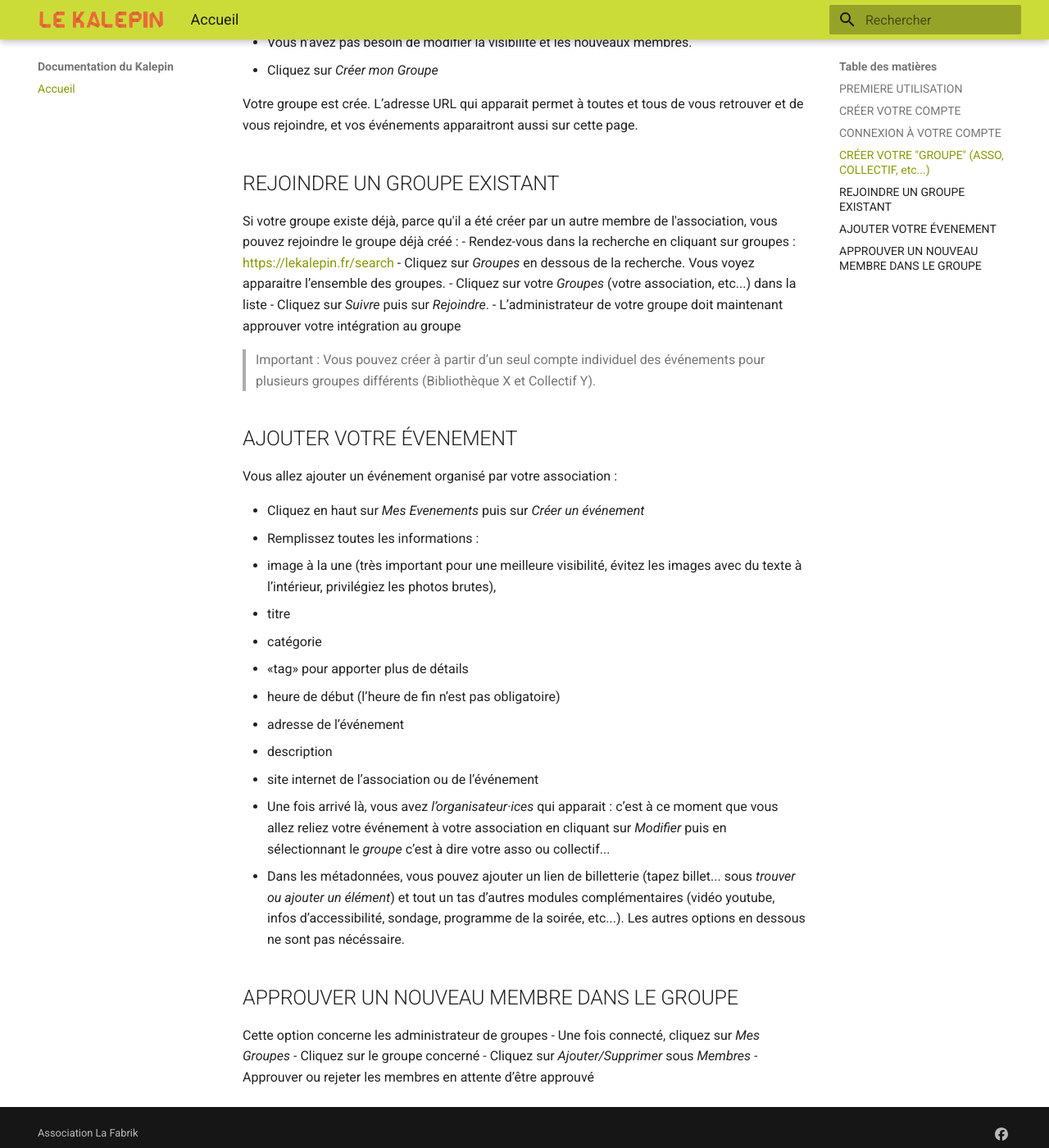
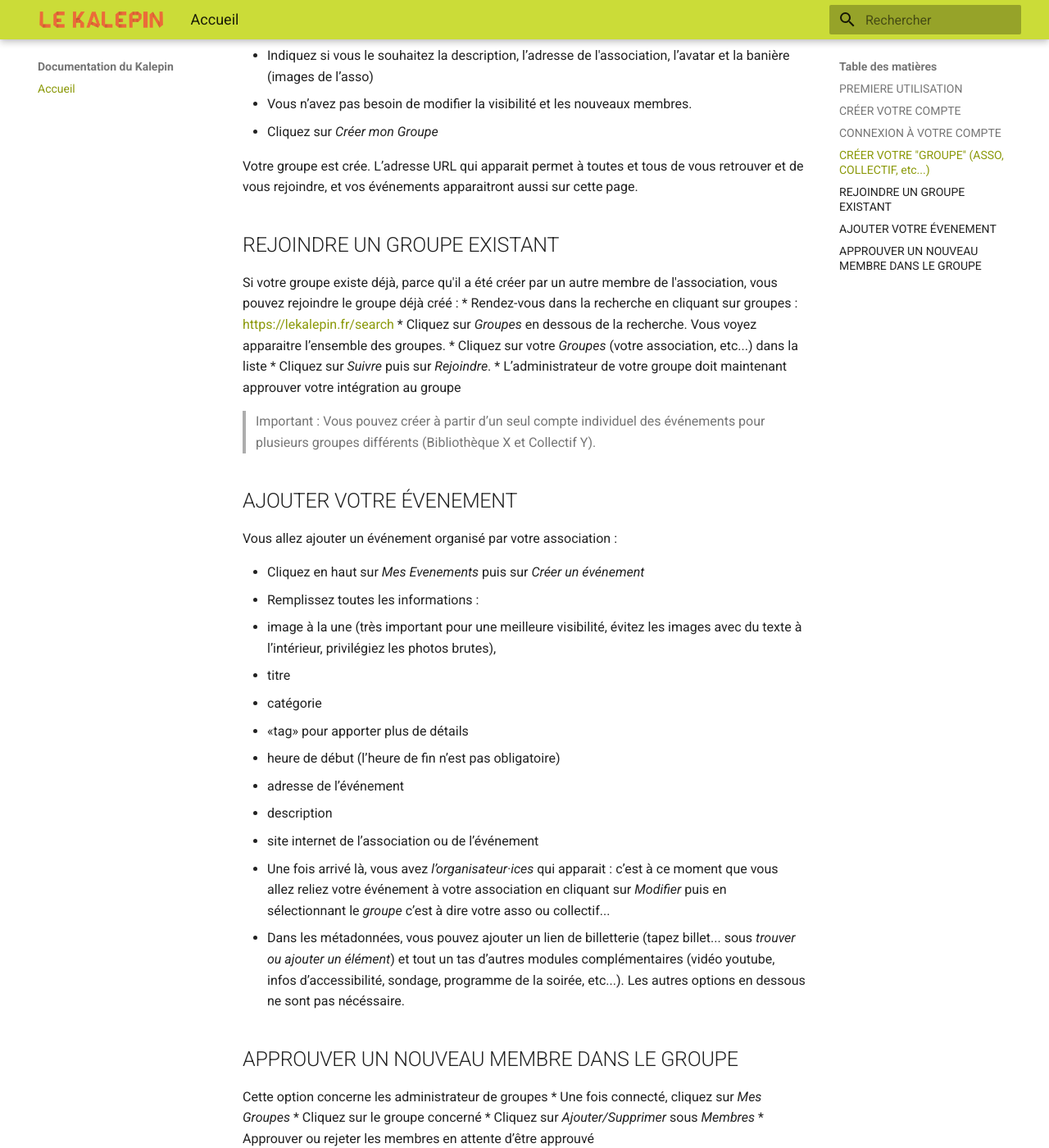
Before and after one commit to cleming/faq-kalepin, an MkDocs documentation site: the page built from docs/index.md, in a window 1280 px wide and 1400 px high, scrolled down 1461 px. Shown: the whole window at 82% size. Built offline with MkDocs 1.6.1 and Material for MkDocs 9.7.7, drawn with Linux system fonts in a browser that asks for light colours; some of the changed text lies outside the part shown.

```diff
--- a/docs/index.md
+++ b/docs/index.md
@@ -7,6 +7,7 @@ Le Kalepin est un projet porté par l'association [La Fabrik](https://lafabrik-m
 ## PREMIERE UTILISATION
 Dans cette nouvelle version du Kalepin, nous distinguons les individus (nommé _utilisateurs_) et les associations, collectivité, collectif (nommé _groupes_)
 Pour cela, chaque utilisateur doit se créer :
+
 * un compte personnel _(même si vous en aviez déjà un sur localev)_
 * un «groupe» attaché à votre compte personnel qui correspond à votre organisation, association, collectivité, auquel pourront être rattacher d’autres comptes personnels. Ainsi, plusieurs bénévoles peuvent créer des événements différents pour la même association (_groupe_)
 
@@ -36,33 +37,33 @@ Votre groupe est crée. L’adresse URL qui apparait permet à toutes et tous de
 
 ## REJOINDRE UN GROUPE EXISTANT
 Si votre groupe existe déjà, parce qu'il a été créer par un autre membre de l'association, vous pouvez rejoindre le groupe déjà créé :
-- Rendez-vous dans la recherche en cliquant sur groupes : [https://lekalepin.fr/search](https://lekalepin.fr/search)
-- Cliquez sur _Groupes_ en dessous de la recherche. Vous voyez apparaitre l’ensemble des groupes.
-- Cliquez sur votre _Groupes_ (votre association, etc...) dans la liste
-- Cliquez sur _Suivre_ puis sur _Rejoindre_.
-- L’administrateur de votre groupe doit maintenant approuver votre intégration au groupe
+* Rendez-vous dans la recherche en cliquant sur groupes : [https://lekalepin.fr/search](https://lekalepin.fr/search)
+* Cliquez sur _Groupes_ en dessous de la recherche. Vous voyez apparaitre l’ensemble des groupes.
+* Cliquez sur votre _Groupes_ (votre association, etc...) dans la liste
+* Cliquez sur _Suivre_ puis sur _Rejoindre_.
+* L’administrateur de votre groupe doit maintenant approuver votre intégration au groupe
 
 > Important : Vous pouvez créer à partir d’un seul compte individuel des événements pour plusieurs groupes différents (Bibliothèque X et Collectif Y).
 
 ## AJOUTER VOTRE ÉVENEMENT
 Vous allez ajouter un événement organisé par votre association :
 
-- Cliquez en haut sur _Mes Evenements_ puis sur _Créer un événement_
-- Remplissez toutes les informations :
- -  image à la une (très important pour une meilleure visibilité, évitez les images avec du texte à l’intérieur, privilégiez les photos brutes),
- -  titre
- -  catégorie
- -  «tag» pour apporter plus de détails
- -  heure de début (l’heure de fin n’est pas obligatoire)
- -  adresse de l’événement
- -  description
- -  site internet de l’association ou de l’événement
-- Une fois arrivé là, vous avez _l’organisateur·ices_ qui apparait : c’est à ce moment que vous allez reliez votre événement à votre association en cliquant sur _Modifier_ puis en sélectionnant le _groupe_ c’est à dire votre asso ou collectif...
-- Dans les métadonnées, vous pouvez ajouter un lien de billetterie (tapez billet... sous _trouver ou ajouter un élément_) et tout un tas d’autres modules complémentaires (vidéo youtube, infos d’accessibilité, sondage, programme de la soirée, etc...). Les autres options en dessous ne sont pas nécéssaire.
+* Cliquez en haut sur _Mes Evenements_ puis sur _Créer un événement_
+* Remplissez toutes les informations :
+ *  image à la une (très important pour une meilleure visibilité, évitez les images avec du texte à l’intérieur, privilégiez les photos brutes),
+ *  titre
+ *  catégorie
+ *  «tag» pour apporter plus de détails
+ *  heure de début (l’heure de fin n’est pas obligatoire)
+ *  adresse de l’événement
+ *  description
+ *  site internet de l’association ou de l’événement
+* Une fois arrivé là, vous avez _l’organisateur·ices_ qui apparait : c’est à ce moment que vous allez reliez votre événement à votre association en cliquant sur _Modifier_ puis en sélectionnant le _groupe_ c’est à dire votre asso ou collectif...
+* Dans les métadonnées, vous pouvez ajouter un lien de billetterie (tapez billet... sous _trouver ou ajouter un élément_) et tout un tas d’autres modules complémentaires (vidéo youtube, infos d’accessibilité, sondage, programme de la soirée, etc...). Les autres options en dessous ne sont pas nécéssaire.
 
 ## APPROUVER UN NOUVEAU MEMBRE DANS LE GROUPE
 Cette option concerne les administrateur de groupes
-- Une fois connecté, cliquez sur _Mes Groupes_
-- Cliquez sur le groupe concerné
-- Cliquez sur  _Ajouter/Supprimer_ sous _Membres_
-- Approuver ou rejeter les membres en attente d’être approuvé
+* Une fois connecté, cliquez sur _Mes Groupes_
+* Cliquez sur le groupe concerné
+* Cliquez sur  _Ajouter/Supprimer_ sous _Membres_
+* Approuver ou rejeter les membres en attente d’être approuvé
```
